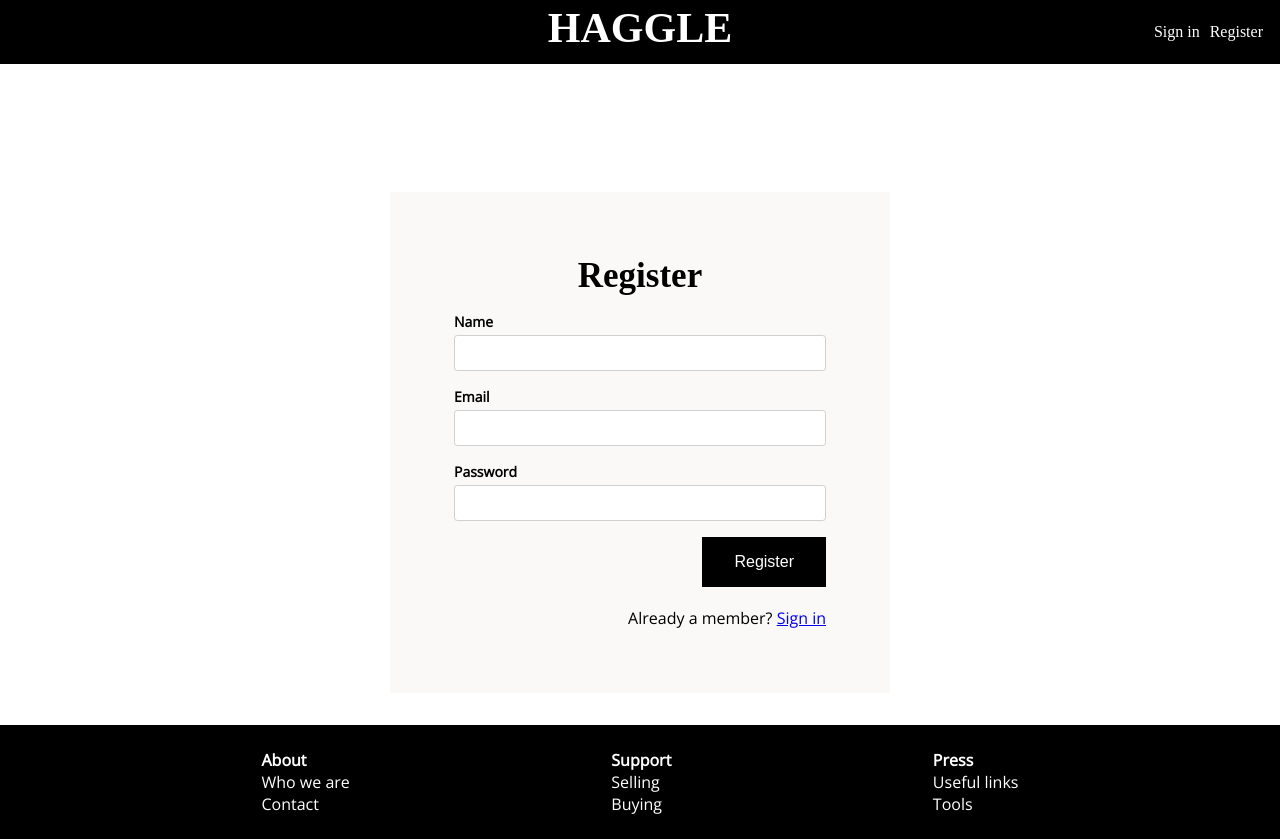
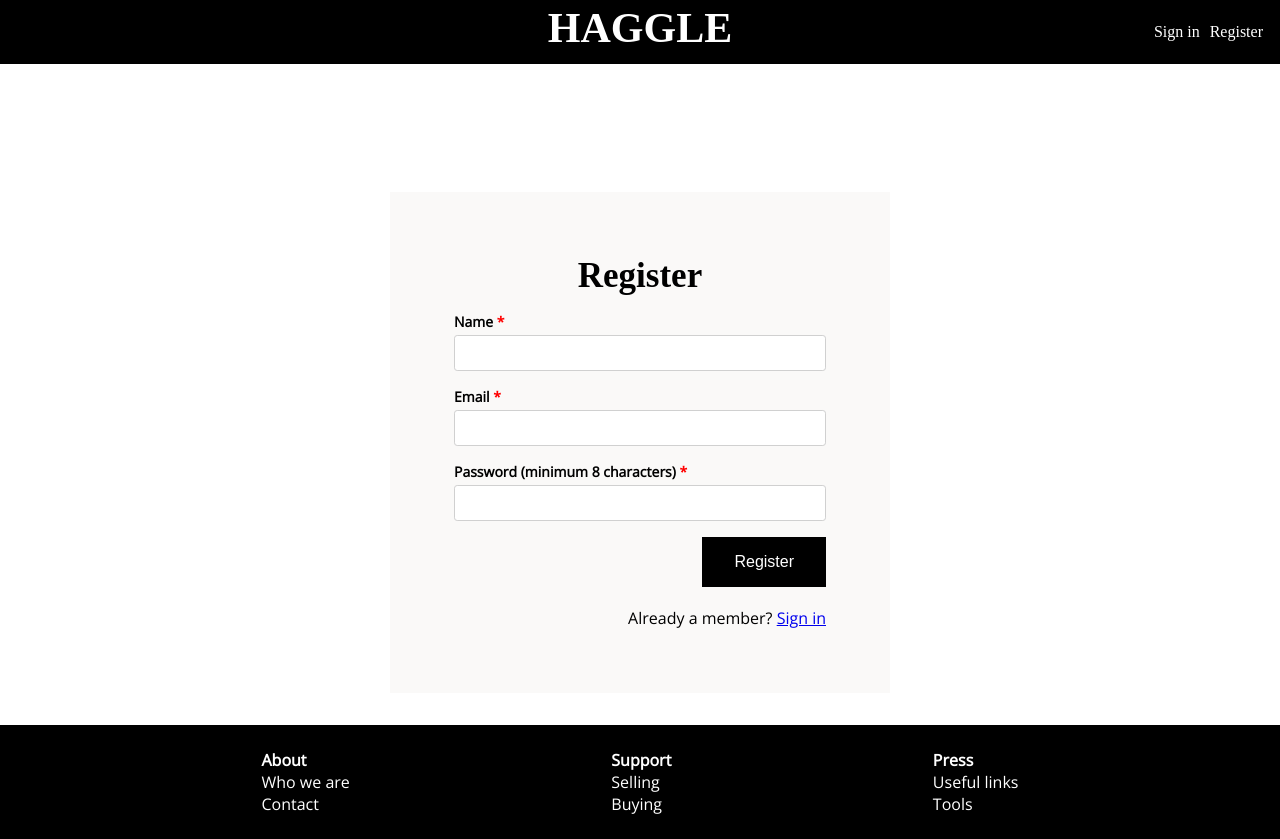
Before and after one commit to Jenfi/final-project-frontend, a React (Create React App) app: page /register in a window 1280 px wide. Built offline with nearby package versions, Linux system fonts and the light colour scheme; a web font is replaced by a local one.

Commit message:
Added required attributes to register form and styling for required inputs.

```diff
--- a/src/pages/RegisterPage.js
+++ b/src/pages/RegisterPage.js
@@ -45,19 +45,25 @@ export const RegisterPage = () => {
               type="text"
               id="userName"
               name="name"
-              onChange={handleInputChange} />
+              onChange={handleInputChange}
+              className="required-input"
+              required="required" />
             <Input
               label="Email"
               type="email"
               id="userEmail"
               onChange={handleInputChange}
-              name="email" />
+              name="email"
+              className="required-input"
+              required="required" />
             <Input
-              label="Password"
+              label="Password (minimum 8 characters)"
               type="password"
               id="userPassword"
               onChange={handleInputChange}
-              name="password" />
+              name="password"
+              className="required-input"
+              required="required" />
             <Button text="Register" />
             <p className="change-form">Already a member? <Link to="/sign-in">Sign in</Link></p>
           </Form>
```
